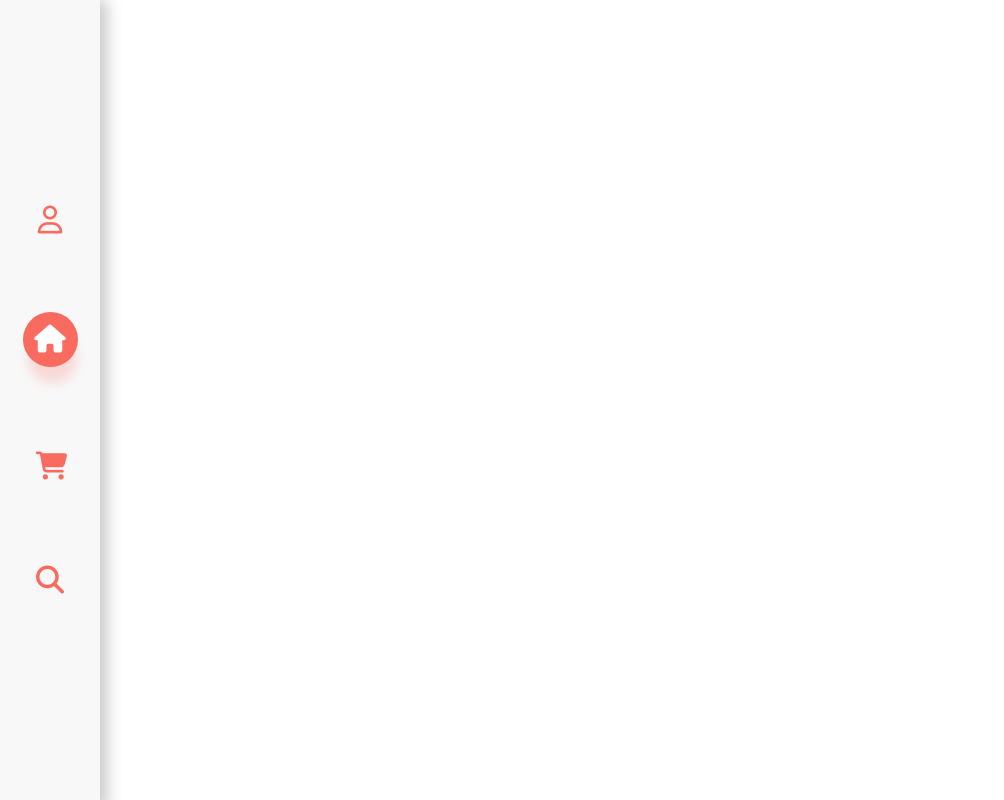
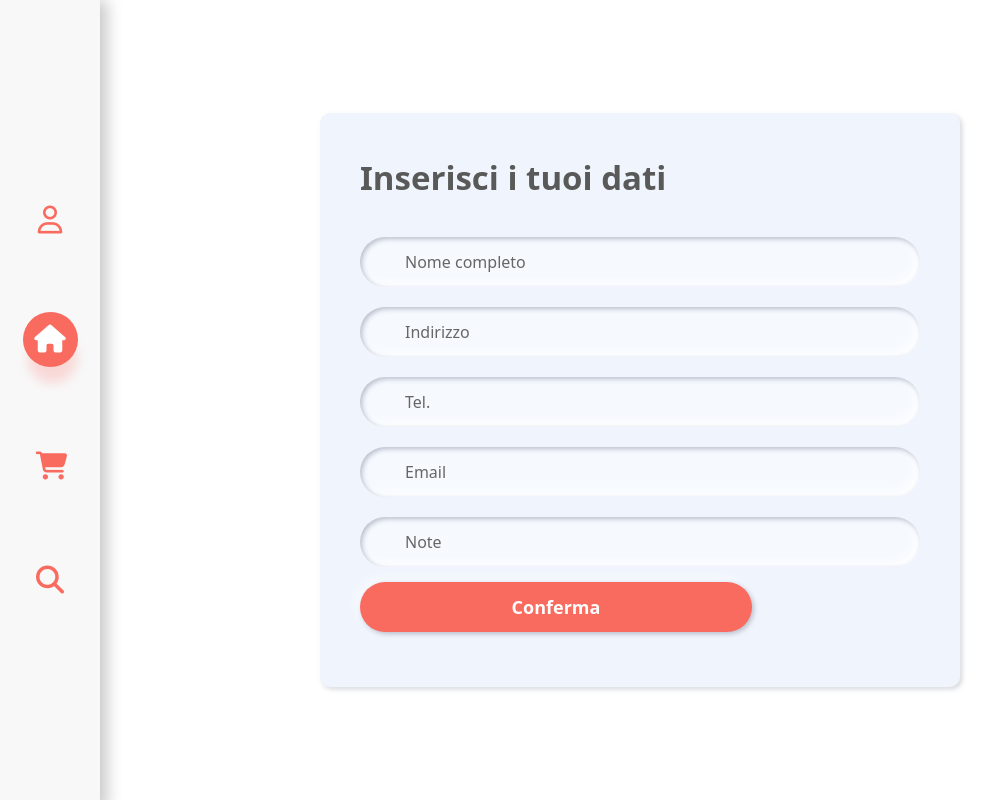
Before and after one commit to alessandromarangoni/DeliveBoo-FrontEnd, a Vue app: page /review in a window 1280 px wide. Before the commit this address had no page. Shown: the whole page, without its empty margins (0-1004 px from the left). Built offline with nearby package versions, Linux system fonts and the light colour scheme.

Commit message:
feat(customer data form )

```diff
--- a/src/components/main-sections/AppMenu.vue
+++ b/src/components/main-sections/AppMenu.vue
@@ -10,7 +10,7 @@ export default {
             services
         }
     },
-    methods: {
+        methods: {
 
     }
 }
@@ -18,8 +18,8 @@ export default {
 
 <template>
     <!-- MOBILE VERSION -->
-    <div class="container-fluid set-bg w-75 p-0 pb-5 border rounded-5 mobile-version">
-       <div v-for="(item, index) in store.menu" :key="index" >
+    <div class="container-fluid set-bg w-75 p-0 pb-5 border rounded-5 mobile-version pb-13 mb-5">
+       <div v-for="(item, index) in store.menu" :key="index"  class="mb-5">
         <div class="m-auto d-flex flex-column align-items-center border-b px-4 py-5 border-black-50">
             <div class="d-flex flex-column align-items-center" v-if="item.is_visible > 0">
                 <template v-if="item.thumb">
--- a/src/components/main-sections/AppSearchBar.vue
+++ b/src/components/main-sections/AppSearchBar.vue
@@ -33,7 +33,6 @@ export default {
         theme="light"
         variant="solo"
         class="w-100"
-
         >
         </v-autocomplete>
         <v-btn class="custom-button" @click="services.getDataByCategories()">
--- a/src/components/main-sections/Cart.vue
+++ b/src/components/main-sections/Cart.vue
@@ -45,13 +45,12 @@ import { services } from '../../stores/services';
                 <div class="totale-checkout">
                     <div class="d-flex align-items-center justify-content-around">
                         <span class="ps-2 pt-3 ps-xl-5 fs-5 fw-semibold">{{store.total}} €</span>
-                        <button class="cssbuttons-io-button mt-3" > Checkout
+                        <button class="cssbuttons-io-button mt-3" @click="services.cleanCart()"> Svuota
                             <div class="icon">
                                 <svg xmlns="http://www.w3.org/2000/svg" viewBox="0 0 24 24" width="24" height="24"><path fill="none" d="M0 0h24v24H0z"></path><path fill="currentColor" d="M16.172 11l-5.364-5.364 1.414-1.414L20 12l-7.778 7.778-1.414-1.414L16.172 13H4v-2z"></path></svg>
                             </div>
                         </button>
-
-                        <button class="cssbuttons-io-button mt-3" @click="services.cleanCart()"> Svuota
+                        <button class="cssbuttons-io-button mt-3" > Checkout
                             <div class="icon">
                                 <svg xmlns="http://www.w3.org/2000/svg" viewBox="0 0 24 24" width="24" height="24"><path fill="none" d="M0 0h24v24H0z"></path><path fill="currentColor" d="M16.172 11l-5.364-5.364 1.414-1.414L20 12l-7.778 7.778-1.414-1.414L16.172 13H4v-2z"></path></svg>
                             </div>
--- a/src/components/main-sections/OffCanvas.vue
+++ b/src/components/main-sections/OffCanvas.vue
@@ -50,16 +50,19 @@ export default {
                 <div class="totale-checkout">
                     <div class="d-flex align-items-center justify-content-around">
                         <span class="ps-2 pt-3 ps-xl-5 fs-5 fw-semibold">{{store.total}} €</span>
-                        <button class="cssbuttons-io-button mt-3" > Checkout
+                            <div class="d-flex">
+                                <button class="cssbuttons-io-button mt-3 mx-2" @click="services.cleanCart()" > Svuota
                                 <div class="icon">
                                     <svg xmlns="http://www.w3.org/2000/svg" viewBox="0 0 24 24" width="24" height="24"><path fill="none" d="M0 0h24v24H0z"></path><path fill="currentColor" d="M16.172 11l-5.364-5.364 1.414-1.414L20 12l-7.778 7.778-1.414-1.414L16.172 13H4v-2z"></path></svg>
                                 </div>
                                 </button>
-                        <button class="cssbuttons-io-button mt-3" @click="services.cleanCart()" > Svuota
+
+                                <button class="cssbuttons-io-button mt-3 mx-2" > Checkout
                                 <div class="icon">
                                     <svg xmlns="http://www.w3.org/2000/svg" viewBox="0 0 24 24" width="24" height="24"><path fill="none" d="M0 0h24v24H0z"></path><path fill="currentColor" d="M16.172 11l-5.364-5.364 1.414-1.414L20 12l-7.778 7.778-1.414-1.414L16.172 13H4v-2z"></path></svg>
                                 </div>
                             </button>
+                        </div>
                     </div>
                 </div>
             </div>
--- /dev/null
+++ b/src/components/pages/CustomerData.vue
@@ -0,0 +1,173 @@
+<script>
+export default {
+    name:'CustomerData'
+}
+</script>
+
+<template>
+    <div class="d-flex align-items-center vh-100 m-auto custom">
+        <div class="content m-auto w-50 ">
+            <div class="text">
+                Inserisci i tuoi dati
+            </div>
+            <form action="#">
+                <div class="field">
+                    <input required type="text" class="input">
+                            <span class="span"></span>
+                            <label class="label">Nome completo</label>
+                    </div>
+
+                    <div class="field">
+                        <input required type="text" class="input">
+                            <span class="span"></span>
+                            <label class="label">Indirizzo</label>
+                    </div>
+
+                    <div class="field">
+                        <input required type="text" class="input">
+                            <span class="span"></span>
+                            <label class="label">Tel.</label>
+                    </div>
+
+                    <div class="field">
+                        <input required type="mail" class="input">
+                            <span class="span"></span>
+                            <label class="label">Email</label>
+                    </div>
+                    <div class="field">
+                        <input required type="text" class="input">
+                            <span class="span"></span>
+                            <label class="label">Note</label>
+                    </div>
+                <button class="button">Conferma</button>
+            </form>
+        </div>
+    </div>
+
+</template>
+
+<style scoped lang="scss">
+    .content {
+        width: 70%;
+        padding: 40px 40px;
+        background: #f0f5fd;
+        border-radius: 10px;
+        box-shadow: -3px -3px 7px #ffffffb0,
+                    2px 2px 5px rgba(94,104,121,0.288);
+    }
+
+.content .text {
+  font-size: 33px;
+  font-weight: 600;
+  margin-bottom: 35px;
+  color: #595959;
+}
+
+.field {
+  height: 50px;
+  width: 100%;
+  display: flex;
+  position: relative;
+}
+
+.field{
+  margin-top: 20px;
+}
+
+.field .input {
+  height: 100%;
+  width: 100%;
+  padding-left: 45px;
+  outline: none;
+  border: none;
+  font-size: 18px;
+  background: #f6faff;
+  color: #595959;
+  border-radius: 25px;
+  box-shadow: inset 2px 2px 5px #BABECC,
+              inset -5px -5px 10px #ffffffb7;
+}
+
+.field .input:focus {
+  box-shadow: inset 1px 1px 2px #BABECC,
+              inset -1px -1px 2px #ffffff73;
+}
+
+.field .span {
+  position: absolute;
+  color: #595959;
+  width: 50px;
+  line-height: 55px;
+}
+
+.field .label {
+  position: absolute;
+  top: 50%;
+  transform: translateY(-50%);
+  left: 45px;
+  pointer-events: none;
+  color: #666666;
+}
+
+.field .input:valid ~ label {
+  opacity: 0;
+}
+
+.forgot-pass {
+  text-align: left;
+  margin: 10px 0 10px 5px;
+}
+
+.forgot-pass a {
+  font-size: 16px;
+  color: #666666;
+  text-decoration: none;
+}
+
+.forgot-pass:hover a {
+  text-decoration: underline;
+}
+
+.button {
+  margin: 15px 0;
+  width: 70%;
+  height: 50px;
+  font-size: 18px;
+  line-height: 50px;
+  font-weight: 600;
+  background-color: #F96A5F;
+  border-radius: 25px;
+  border: none;
+  outline: none;
+  cursor: pointer;
+  color: #ffffff;
+  box-shadow: 2px 2px 5px #BABECC,
+             -5px -5px 10px #ffffff73;
+}
+
+.button:focus {
+  color: #ffffff;
+  box-shadow: inset 2px 2px 5px #BABECC,
+             inset -5px -5px 10px #ffffff73;
+}
+
+@media screen and (max-width:577px){
+    .content{
+        width: 70%!important;
+    }
+}
+
+@media screen and (min-width:577px) and (max-width:780px){
+    .content{
+        width: calc(70%)!important;
+        margin-left: 20%!important;
+    }
+}
+
+@media screen and (min-width:1400px){
+    .content{
+        width: 30%!important;
+    }
+}
+
+</style>
--- a/src/router.js
+++ b/src/router.js
@@ -1,6 +1,7 @@
 import { createRouter, createWebHistory } from 'vue-router'
 import AppHome from './components/pages/AppHome.vue';
 import AppRestaurant from './components/pages/AppRestaurant.vue';
+import CustomerData from './components/pages/CustomerData.vue'
 import NotFound from './components/NotFound.vue'
 
 const router = createRouter({
@@ -20,6 +21,11 @@ const router = createRouter({
                 path: '/error/:code',
                 name: 'error',
                 component: NotFound
+            },
+            {
+                path: '/review',
+                name: 'CustomerData',
+                component: CustomerData
             }
 
         ]
```
Lines whose indentation alone changed are shown as unchanged.
